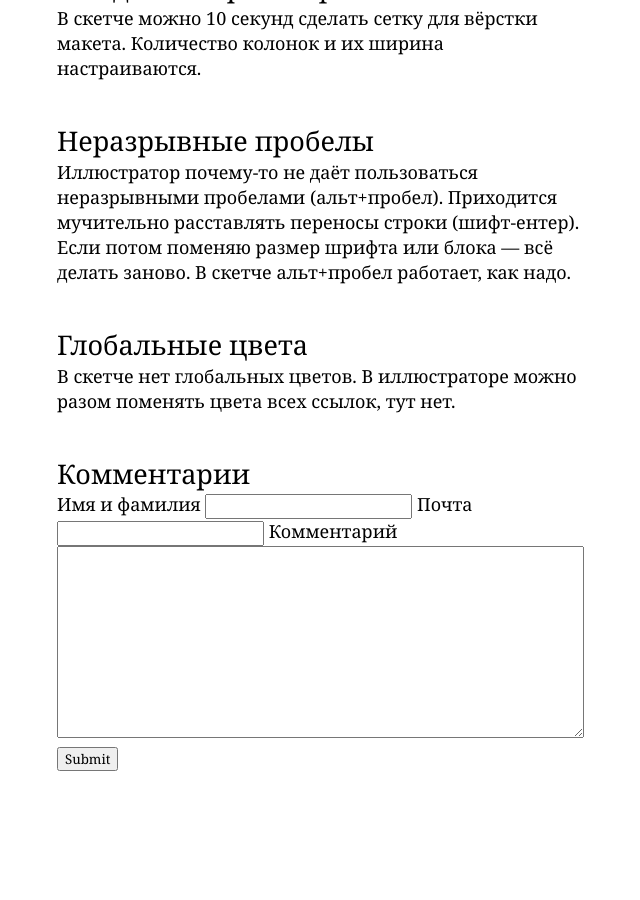
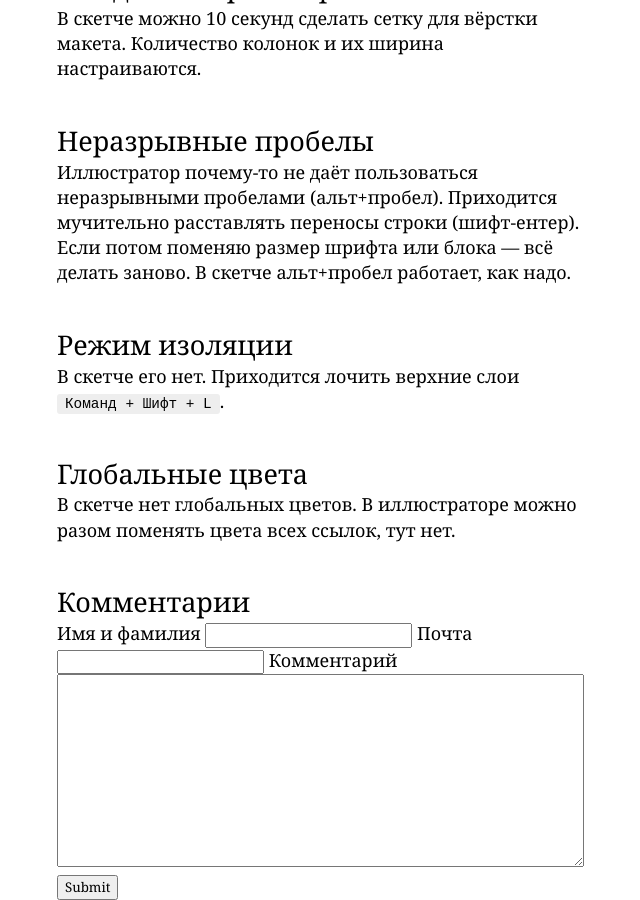
Before and after one commit to illus0r/dianov.org, a Jekyll site: the page built from _posts/2016-10-06-learning-sketch.md, in a window 1280 px wide and 900 px high, scrolled down 1328 px. Shown: the whole window, without its empty margins (456-1096 px from the left). Built offline with Jekyll 4.4.1, drawn with Linux system fonts in a browser that asks for light colours; before the commit the page ends 2099 px from its top, so only the background shows below that; some of the changed text lies outside the part shown.

Commit message:
Updated 2016-10-06-learning-sketch.md

```diff
--- a/_posts/2016-10-06-learning-sketch.md
+++ b/_posts/2016-10-06-learning-sketch.md
@@ -7,7 +7,7 @@
 
 Экспорт ассетов
 ---
-В скетче безумно крутой экспорт. Можно экспортнуть объекты из нужной группы, даже если они закрыты другими объектами. Экспорт всех ассетов сводится к `комманд+шифт+E`, `ентер`, `ентер`.
+В скетче безумно крутой экспорт. Можно экспортнуть объекты из нужной группы, даже если они закрыты другими объектами. Экспорт всех ассетов сводится к `Команд + Шифт + E`, `Ентер`, `Ентер`.
 В иллюстраторе приходилось экспортировать группы по одной, скрывая остальные на время. А это в сто раз дольше.
 
 Иллюстратор не умеет экспортировать в СВГ, только через «сохранить копию». Это долго и неудобно. В Скетче каждый регион для экспорта (слайс) можно настроить на экспорт в СВГ.
@@ -30,6 +30,10 @@
 ---
 Иллюстратор почему-то не даёт пользоваться неразрывными пробелами (альт+пробел). Приходится мучительно расставлять переносы строки (шифт-ентер). Если потом поменяю размер шрифта или блока — всё делать заново. В скетче альт+пробел работает, как надо.
 
+Режим изоляции
+---
+В скетче его нет. Приходится лочить верхние слои `Команд + Шифт + L`.
+
 Глобальные цвета
 ---
 В скетче нет глобальных цветов. В иллюстраторе можно разом поменять цвета всех ссылок, тут нет.
```
